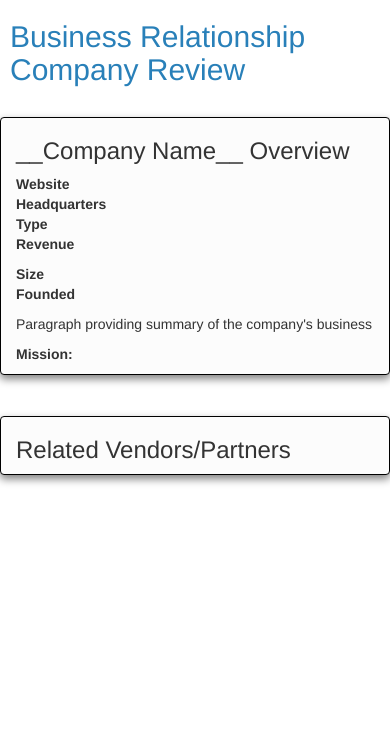
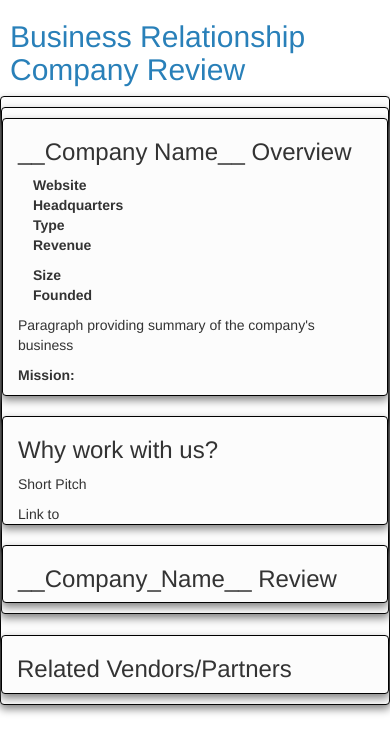
Before and after one commit to mangowolf/vendor_review, a Django app: page /review/company_review/ in a window 390 px wide. Shown: the top 753 px of the page. Run offline with Django 3.2, Linux system fonts and the light colour scheme; some libraries are stand-ins or nearby versions.

Commit message:
Type: UI Refactored html to re-order layout for mobile responsiveness.

```diff
--- a/review/static/review/css/style.css
+++ b/review/static/review/css/style.css
@@ -17,11 +17,15 @@ h1,h2{
 
 .box-styling{
     border: 1px solid black;
-    margin-top: 20px;
-    margin-bottom: 20px;
     border-radius: 4px;
+    margin-top: 10px;
+    margin-bottom: 10px;
     background-color: #fcfcfc;
     box-shadow: 0 4px 8px grey;
+}
+
+.less-space{
+    width: 5px;
 }
 
 /*REGISTRATION PAGE*/
--- a/review/templates/review/company_review.html
+++ b/review/templates/review/company_review.html
@@ -1,14 +1,13 @@
 {% extends "review/index.html" %}
 
 {% block content %}
-<div class="container page-content-wrapper">
+<div class="container page-content-wrapper box-styling">
     <div class="row">
-    <div class="col-md-1">
-    </div>
-    <div class="col-md-6 container box-styling">
+        <div class="col-md-8 container box-styling">
             <!--Company Overview-->
+            <div class="row">
+                <div class="col-md-12 box-styling">
                     <h3>__Company Name__ Overview</h3>
-        <div class="row">
                         <div class="col-md-6">
                             <ul class="no-decorator">
                                 <strong><li>Website </li></strong>
@@ -23,20 +22,28 @@
                                 <strong><li>Founded </li></strong>
                             </ul>
                         </div>
-        </div>
-        <div class="row">
-            <div class="col-md-12">
+
                     <p>Paragraph providing summary of the company's business</p>
                     <strong><p>Mission: </p></strong>
                 </div>
             </div>
+            <div class="row">
+                <div class="col-md-12 container box-styling">
+                    <h3>Why work with us?</h3>
+                    <p>Short Pitch</p>
+                    <span>Link to</span>
                 </div>
-
-    <div class="col-md-1"></div>
-    <div class="col-md-3 container box-styling">
+            </div>
+            <div class="row">
+                <div class="col-md-12 container box-styling">
+                    <h3>__Company_Name__ Review</h3>
+                </div>
+            </div>
+        </div>
+        <div class="col-md-1 less-space"></div>
+        <aside class="col-md-3 container box-styling">
             <h3>Related Vendors/Partners</h3>
-    </div>
-    <div class="col-md-1">
+        </aside>
     </div>
     </div>
 </div>
```
Lines whose indentation alone changed are shown as unchanged.
